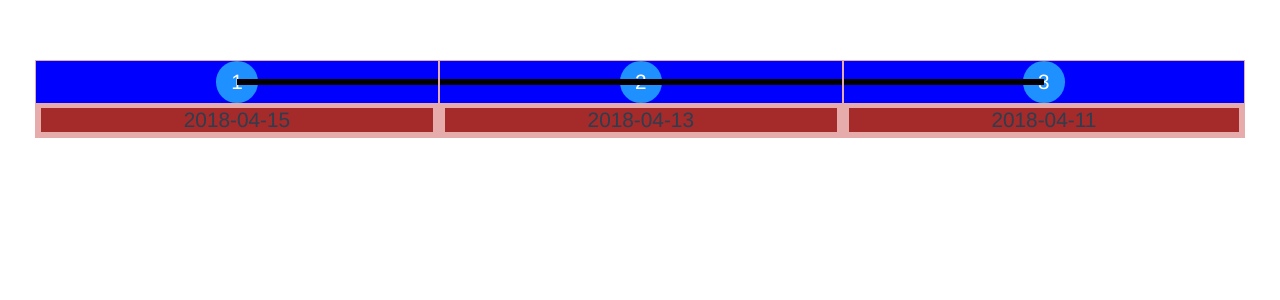
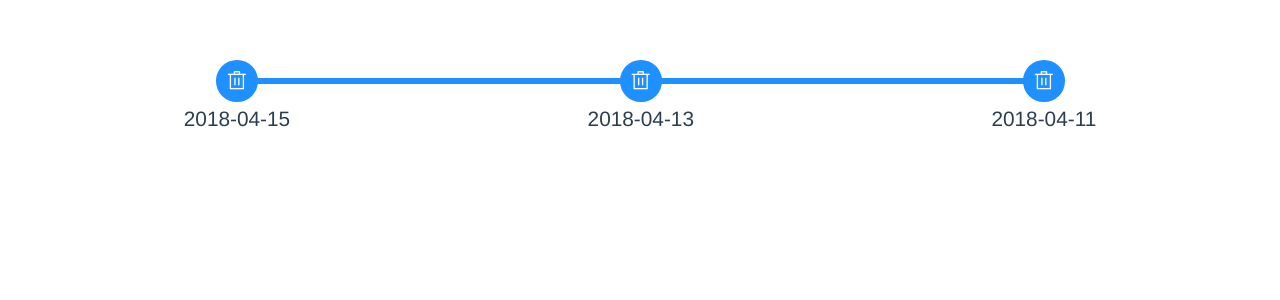
Before and after one commit to davidmoseler/horizontal-timeline, a Vue app: page / in a window 1280 px wide. Shown: the top 300 px of the page. Built offline with nearby package versions, Linux system fonts and the light colour scheme.

Commit message:
Basic styling

```diff
--- a/src/App.vue
+++ b/src/App.vue
@@ -5,13 +5,13 @@
         v-for="(activity, i) in activities"
         :key="i"
         :timestamp="activity.timestamp"
+        icon="el-icon-delete"
       >
         {{activity.content}}
       </el-horizontal-timeline-item>
     </el-horizontal-timeline>
   </div>
 </template>
-        <!-- icon="el-icon-delete" -->
 
 <script>
 import ElHorizontalTimeline from './components/ElHorizontalTimeline.vue'
--- a/src/components/ElHorizontalTimeline.vue
+++ b/src/components/ElHorizontalTimeline.vue
@@ -24,7 +24,6 @@ export default {
   display: flex;
   justify-content: space-around;
   font-size: 1.3em;
-  background-color: rgb(230, 171, 171);
   z-index: -2;
 }
 
--- a/src/components/ElHorizontalTimelineItem.vue
+++ b/src/components/ElHorizontalTimelineItem.vue
@@ -60,10 +60,8 @@ export default {
 <style scoped>
 .flexpurposes {
   flex-grow: 1;
-  margin: 1px;
 }
 .timeline-item {
-  background: blue;
   color: white;
   content: ' ';
   display: flex;
@@ -73,7 +71,6 @@ export default {
   text-align: right;
   justify-content: center;
   position: relative;
-  /* z-index: -1; */
 }
 .timeline-item div {
   color: white;
@@ -86,10 +83,11 @@ export default {
   text-align: center;
   top: -.85em;
   width: 2em;
+  z-index: 1;
 }
 .timeline-item::before{
   color: white;
-  background: black;
+  background: dodgerblue;
   height: .3em;
   text-align: center;
   position: absolute;
@@ -132,6 +130,8 @@ export default {
 }
 p {
   margin: 5px;
-  background-color: brown;
+}
+i {
+  position: relative;
 }
 </style>
```
